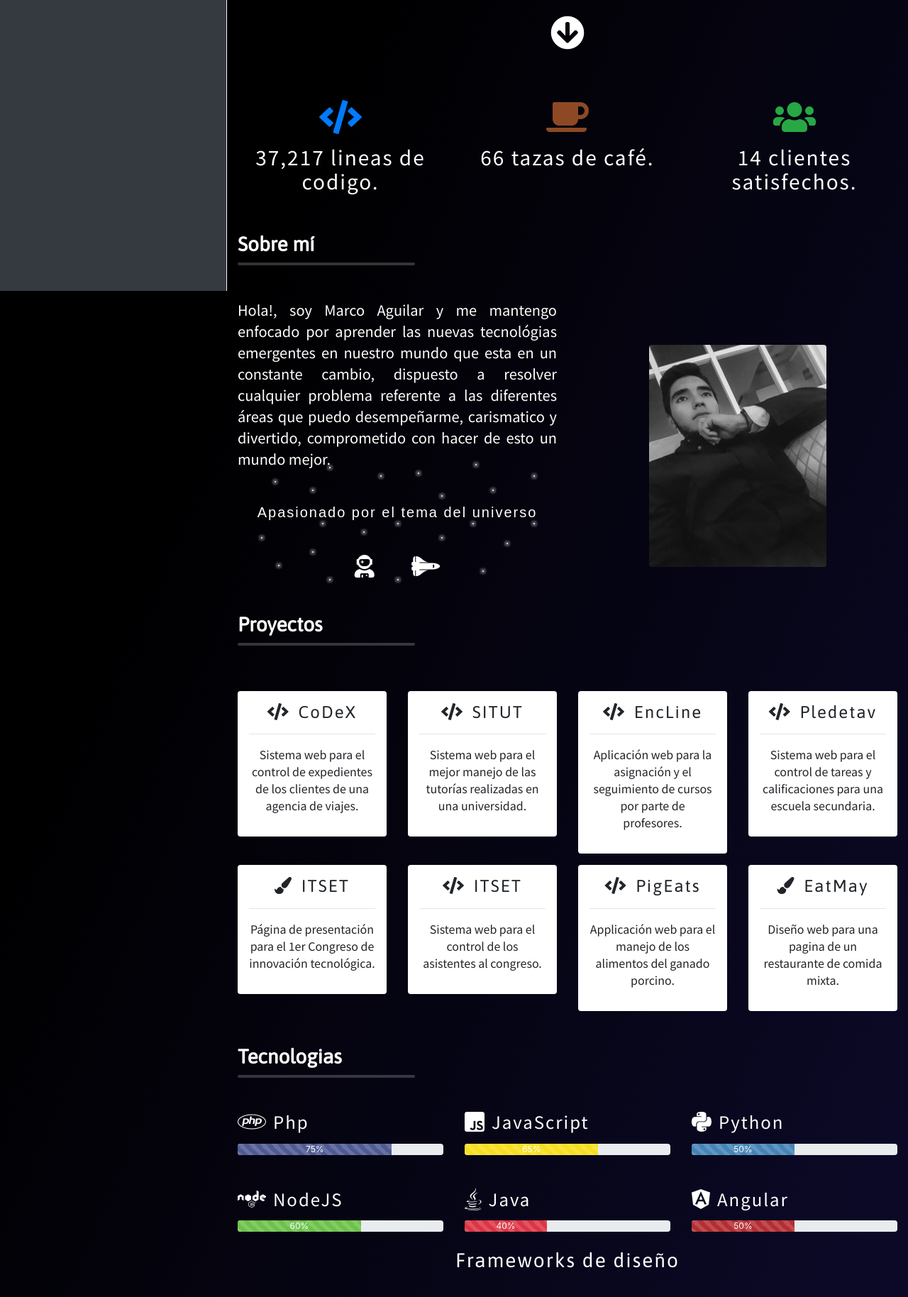
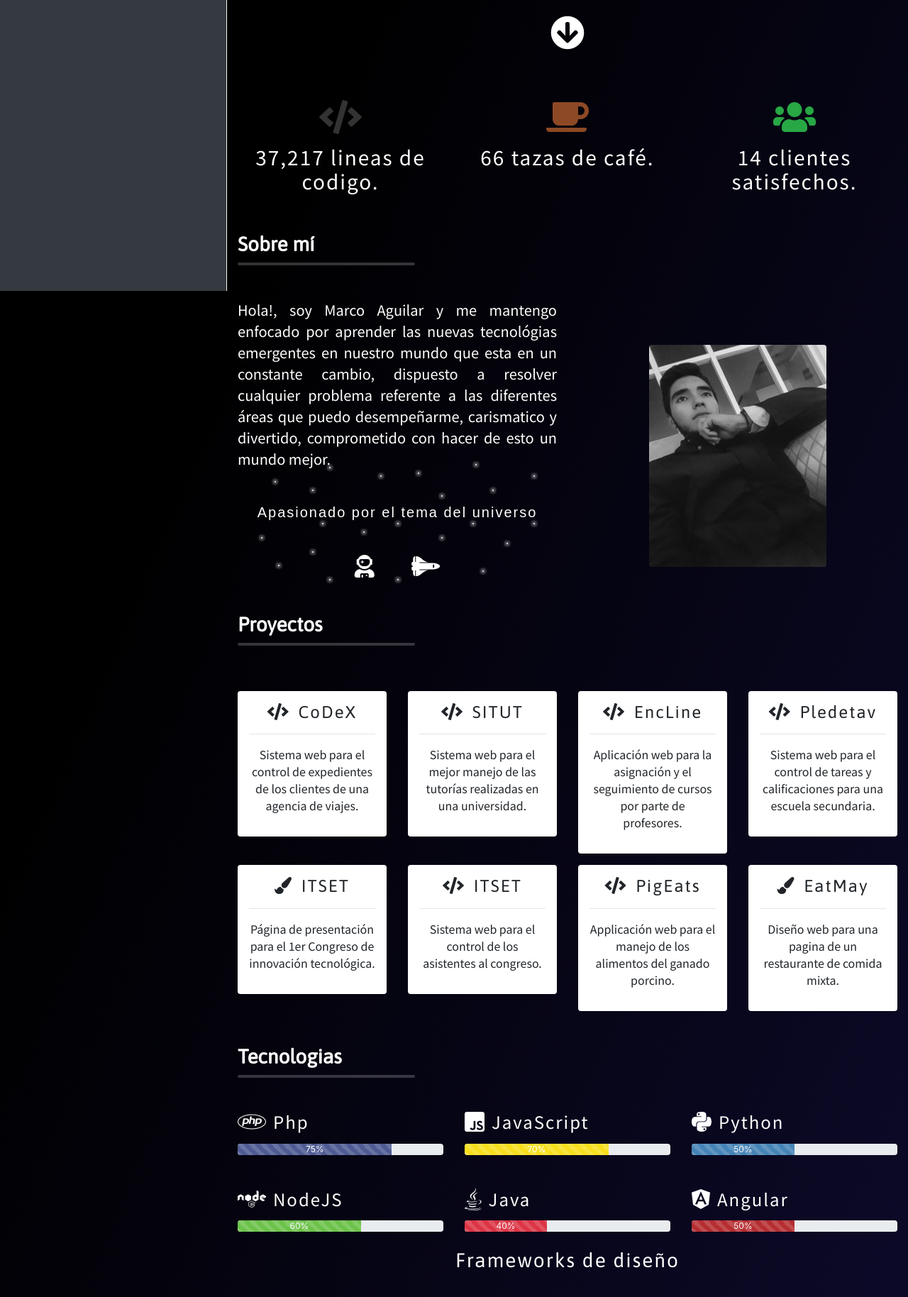
Before and after one commit to cjtony/marc.github.io, a plain HTML site: page index.html in a window 1280 px wide. Shown: the part 390-2218 px from the top of the page at 71% size. Drawn offline with Linux system fonts and the light colour scheme; a web font is replaced by a local one.

Commit message:
Cambios colores

```diff
--- a/index.html
+++ b/index.html
@@ -89,7 +89,7 @@
                 <div class="py-5 animated fadeInDown delay-2s">
                 	<div class="row text-center">
                 		<div class="col-sm-4 mt-4">
-                			<i class="fas fa-code fa-3x text-white text-primary"></i>
+                			<i class="fas fa-code fa-3x" style="color: rgba(255,255,255,.2);"></i>
                 			<h3 class="text-white mt-3 let-style-3 spacing2">37,217 lineas de codigo.</h3>
                 		</div>
                 		<div class="col-sm-4 mt-4">
@@ -259,7 +259,7 @@
                 				<i class="fab fa-lg fa-js-square mr-2"></i>JavaScript
                 			</h4>
                 			<div class="progress mt-3">
-							  	<div class="progress-bar progress-bar-striped progress-bar-animated col-js" role="progressbar" aria-valuenow="65" aria-valuemin="0" aria-valuemax="100" style="width: 65%;">65%</div>
+							  	<div class="progress-bar progress-bar-striped progress-bar-animated col-js" role="progressbar" aria-valuenow="70" aria-valuemin="0" aria-valuemax="100" style="width: 70%;">70%</div>
 							</div>
                 		</div>
                 		<div class="col-sm-4 mt-5">
```
